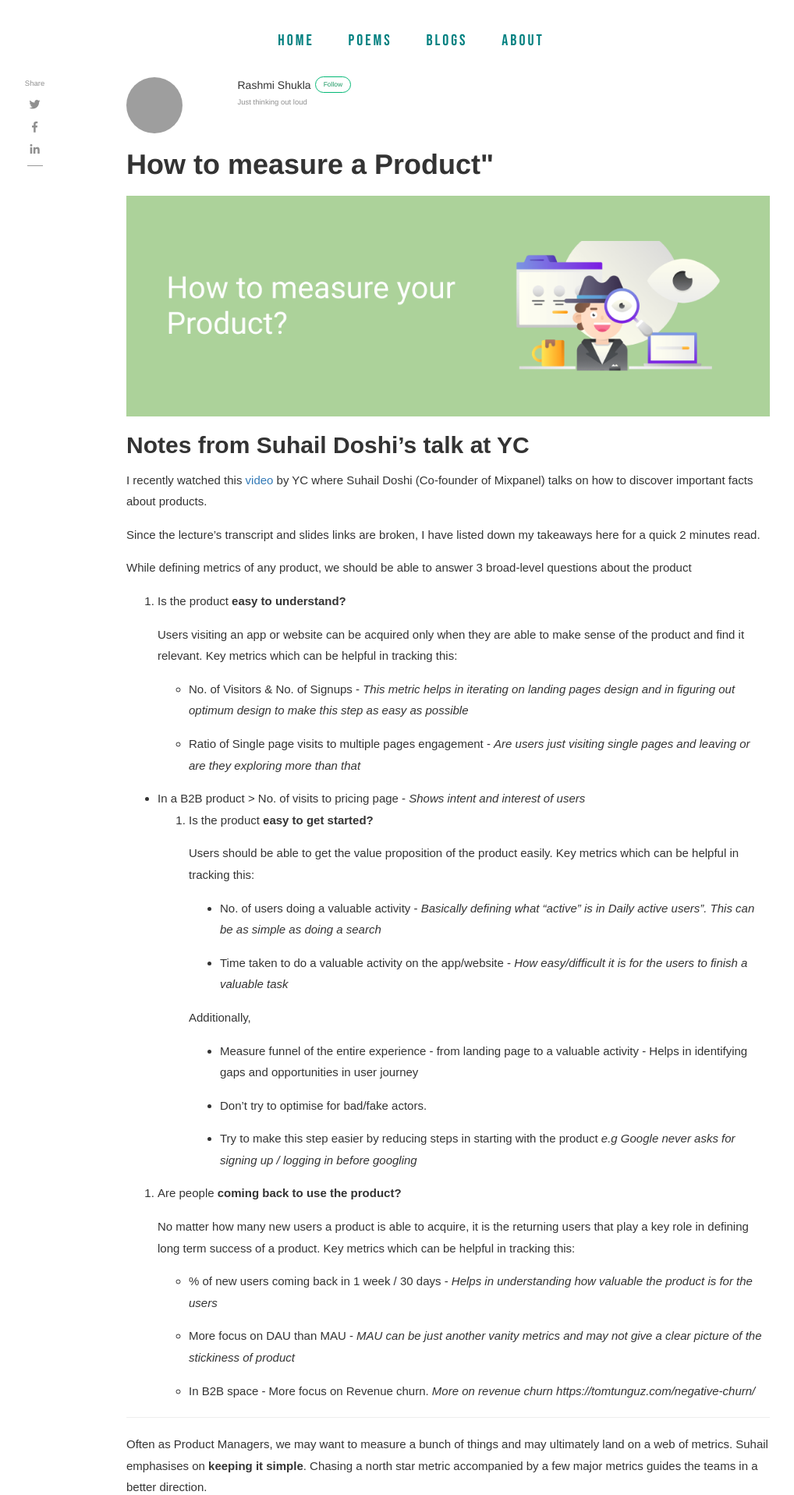
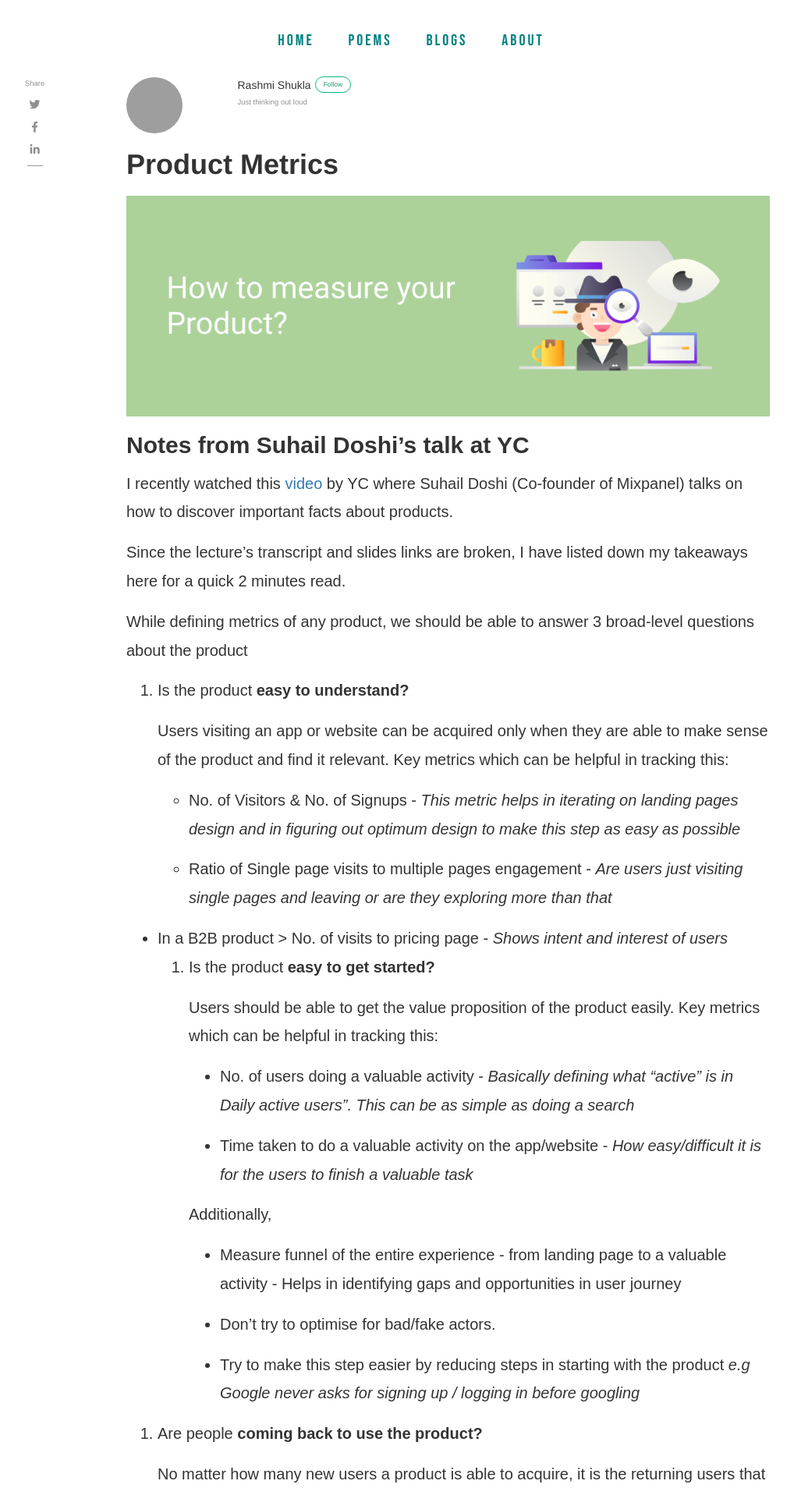
Before and after one commit to Rashmihere/Rashmihere.github.io, a Jekyll site: the page built from _posts/2018-06-12-Product-Metrics.md, in a window 1280 px wide. Shown: the top 1917 px of the page at 78% size, without its empty margins (128-1146 px from the left). Built offline with Jekyll 4.4.1, drawn with Linux system fonts in a browser that asks for light colours; nearby versions of some CDN libraries; some web fonts are replaced; grey boxes are pictures that could not be loaded.

Commit message:
Changes to post.html

```diff
--- a/_posts/2018-06-12-Product-Metrics.md
+++ b/_posts/2018-06-12-Product-Metrics.md
@@ -1,6 +1,6 @@
 ---
 layout: post
-title: How to measure a Product"
+title: Product Metrics
 author: rashmi
 image: assets/images/Pmetrics.png
 ---
--- a/assets/css/screen.css
+++ b/assets/css/screen.css
@@ -330,7 +330,7 @@ span.post-read-more a:hover {
 
 .article-post {
     font-family: 'Arial', 'serif';
-    font-size: 15px;
+    font-size: 20px;
     line-height: 1.84;
     color: rgba(0, 0, 0, .8);
 }
```
